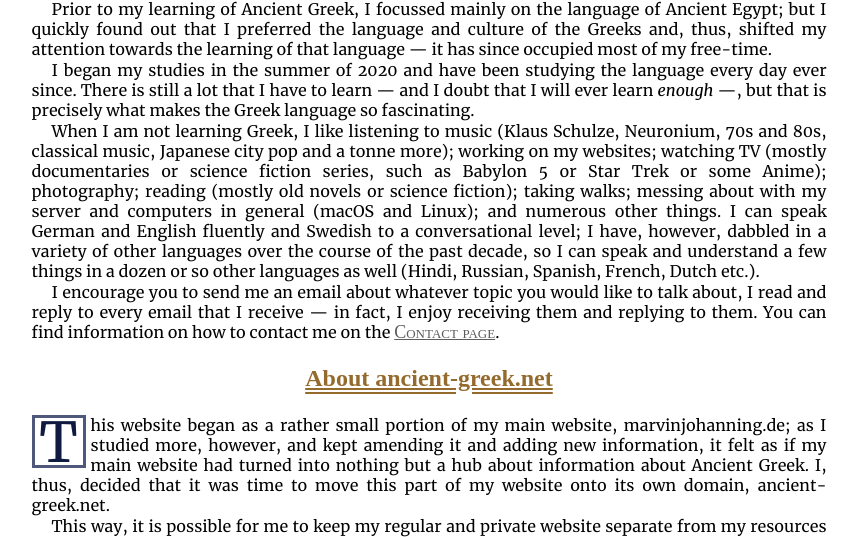
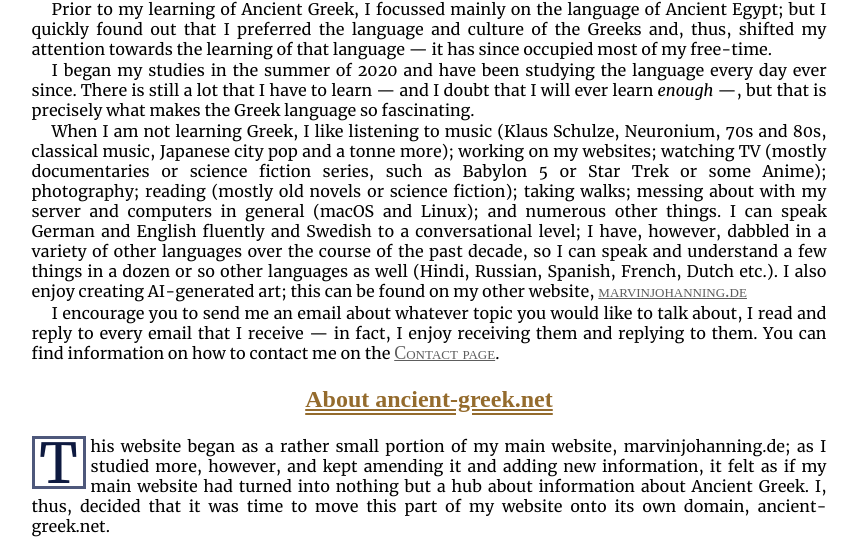
Before and after one commit to mjohanning99/ancient-greek.net, a PHP site: page /about.php in a window 1280 px wide. Shown: the part 956-1493 px from the top of the page, without its empty margins (211-1069 px from the left). Run offline with PHP 8.4, Linux system fonts and the light colour scheme.

Commit message:
Add links to marvinjohanning.de

```diff
--- a/about.php
+++ b/about.php
@@ -71,7 +71,7 @@
 
   <p>I began my studies in the summer of 2020 and have been studying the language every day ever since. There is still a lot that I have to learn — and I doubt that I will ever learn <i>enough</i> —, but that is precisely what makes the Greek language so fascinating.</p>
 
-  <p>When I am not learning Greek, I like listening to music (Klaus Schulze, Neuronium, 70s and 80s, classical music, Japanese city pop and a tonne more); working on my websites; watching TV (mostly documentaries or science fiction series, such as Babylon 5 or Star Trek or some Anime); photography; reading (mostly old novels or science fiction); taking walks; messing about with my server and computers in general (macOS and Linux); and numerous other things. I can speak German and English fluently and Swedish to a conversational level; I have, however, dabbled in a variety of other languages over the course of the past decade, so I can speak and understand a few things in a dozen or so other languages as well (Hindi, Russian, Spanish, French, Dutch etc.).</p>
+  <p>When I am not learning Greek, I like listening to music (Klaus Schulze, Neuronium, 70s and 80s, classical music, Japanese city pop and a tonne more); working on my websites; watching TV (mostly documentaries or science fiction series, such as Babylon 5 or Star Trek or some Anime); photography; reading (mostly old novels or science fiction); taking walks; messing about with my server and computers in general (macOS and Linux); and numerous other things. I can speak German and English fluently and Swedish to a conversational level; I have, however, dabbled in a variety of other languages over the course of the past decade, so I can speak and understand a few things in a dozen or so other languages as well (Hindi, Russian, Spanish, French, Dutch etc.). I also enjoy creating AI-generated art; this can be found on my other website, <a href="https://marvinjohanning.de">marvinjohanning.de</a></p>
 
   <p>I encourage you to send me an email about whatever topic you would like to talk about, I read and reply to every email that I receive — in fact, I enjoy receiving them and replying to them. You can find information on how to contact me on the <a href="contact.php">Contact page</a>.</p>
 </div>
--- a/footer.php
+++ b/footer.php
@@ -6,6 +6,8 @@
       <a href="https://en.wiktionary.org/wiki/User:Numitr0n">Wiktionary</a>
       <br>
       <a href="https://git.marvinjohanning.de/marvinjohanning">git.marvinjohanning.de</a>
+      <br>
+      <a href="https://marvinjohanning.de">marvinjohanning.de</a>
     </div>
 
     <div class="column-4">
```
